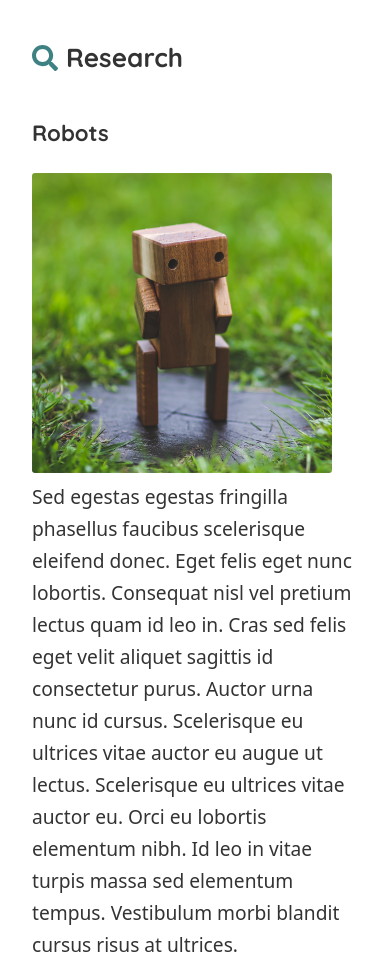
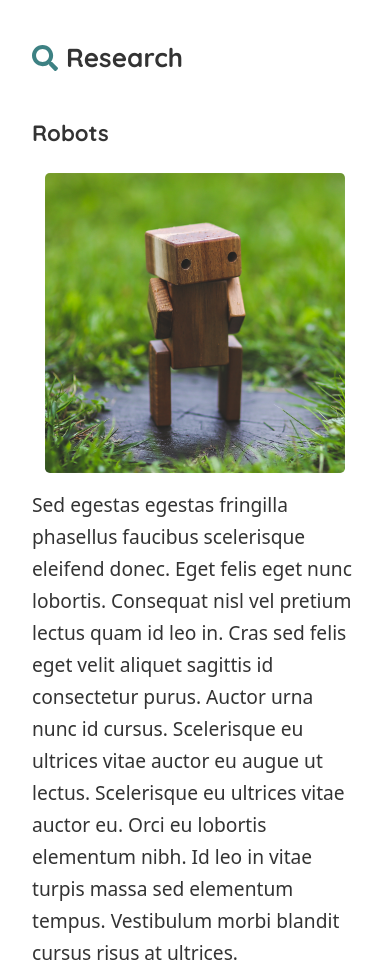
Before and after one commit to knightjdr/gatsby-starter-scientist, a Gatsby site: page / in a window 390 px wide. Shown: the part 2000-2972 px from the top of the page. Built offline with nearby package versions, Linux system fonts and the light colour scheme; Gatsby itself is replaced by a stand-in of ours; some packages are replaced by stand-ins of ours.

Commit message:
Add mobile layout

```diff
--- a/src/components/home/research/research.css
+++ b/src/components/home/research/research.css
@@ -27,9 +27,33 @@
   min-height: 100%;
 }
 .research__list-image {
-  border-radius: 0.2rem;
+  border-radius: 0.3rem;
   height: 300px;
   margin-top: 0.3rem;
   margin-bottom: 0.5rem;
-  min-width: 300px;
+  width: 300px;
 }
+
+@media (max-width: 600px) {
+  .research__list li {
+    display: block;
+  }
+  .research__list > li > div{
+    align-items: center;
+    display: flex;
+    flex-direction: column;
+  }
+  .research__list-image {
+    margin-bottom: 1rem;
+    max-width: 300px;
+    width: 100%;
+  }
+  .research__list li:nth-child(even) .research__list-image {
+    float: none;
+    margin-left: 0;
+  }
+  .research__list li:nth-child(odd) .research__list-image {
+    float: none;
+    margin-right: 0
+  }
+}
```
